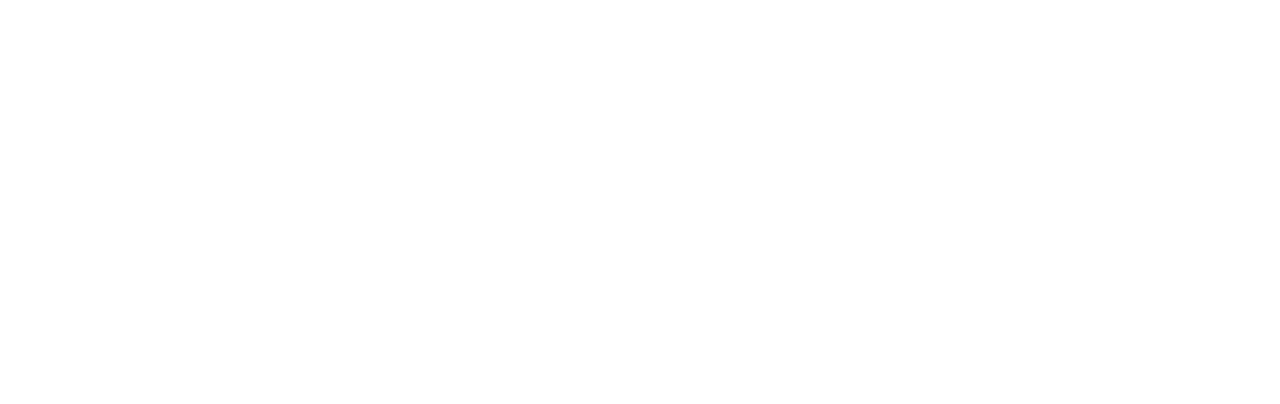
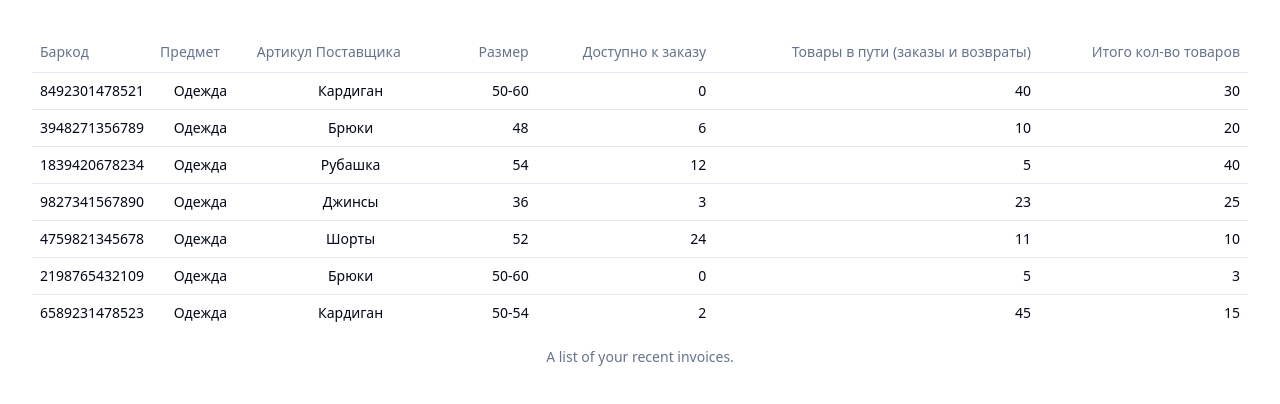
Before and after one commit to garold664/react-table-data-test, a React (Vite) app: page / in a window 1280 px wide. Shown: the top 404 px of the page. Built offline with nearby package versions, Linux system fonts and the light colour scheme.

Commit message:
build base version of table

```diff
--- a/src/App.tsx
+++ b/src/App.tsx
@@ -1,7 +1,12 @@
 import './App.css';
+import ProductsTable from './components/ProductsTable';
 
 function App() {
-  return <></>;
+  return (
+    <>
+      <ProductsTable />
+    </>
+  );
 }
 
 export default App;
--- /dev/null
+++ b/src/components/ProductsTable.tsx
@@ -0,0 +1,56 @@
+import {
+  Table,
+  TableBody,
+  TableCaption,
+  TableCell,
+  TableHead,
+  TableHeader,
+  TableRow,
+} from './ui/table';
+
+import React from 'react';
+
+import data from '../data.json';
+
+export default function ProductsTable() {
+  return (
+    <Table>
+      <TableCaption>A list of your recent invoices.</TableCaption>
+      <TableHeader>
+        <TableRow>
+          <TableHead className="w-[100px]">Баркод</TableHead>
+          <TableHead>Предмет</TableHead>
+          <TableHead>Артикул Поставщика</TableHead>
+          <TableHead className="text-right">Размер</TableHead>
+          <TableHead className="text-right">Доступно к заказу</TableHead>
+          <TableHead className="text-right">
+            Товары в пути (заказы и возвраты)
+          </TableHead>
+          <TableHead className="text-right">Итого кол-во товаров</TableHead>
+        </TableRow>
+      </TableHeader>
+      <TableBody>
+        {data.map((item) => (
+          <TableRow key={item.barcode}>
+            <TableCell className="font-medium">{item.barcode}</TableCell>
+            <TableCell>{item.type}</TableCell>
+            <TableCell>{item.name}</TableCell>
+            <TableCell className="text-right">{item.size}</TableCell>
+            <TableCell className="text-right">{item.available}</TableCell>
+            <TableCell className="text-right">{item.inTransit}</TableCell>
+            <TableCell className="text-right">{item.total}</TableCell>
+          </TableRow>
+        ))}
+        {/* <TableRow>
+          <TableCell className="font-medium">2037618545904</TableCell>
+          <TableCell>Одежда</TableCell>
+          <TableCell>Кардиган</TableCell>
+          <TableCell className="text-right">50-60</TableCell>
+          <TableCell className="text-right">0</TableCell>
+          <TableCell className="text-right">40</TableCell>
+          <TableCell className="text-right">30</TableCell>
+        </TableRow> */}
+      </TableBody>
+    </Table>
+  );
+}
--- /dev/null
+++ b/src/data.json
@@ -0,0 +1,65 @@
+[
+  {
+    "barcode": "8492301478521",
+    "type": "Одежда",
+    "name": "Кардиган",
+    "size": "50-60",
+    "available": "0",
+    "inTransit": "40",
+    "total": "30"
+  },
+  {
+    "barcode": "3948271356789",
+    "type": "Одежда",
+    "name": "Брюки",
+    "size": "48",
+    "available": "6",
+    "inTransit": "10",
+    "total": "20"
+  },
+  {
+    "barcode": "1839420678234",
+    "type": "Одежда",
+    "name": "Рубашка",
+    "size": "54",
+    "available": "12",
+    "inTransit": "5",
+    "total": "40"
+  },
+  {
+    "barcode": "9827341567890",
+    "type": "Одежда",
+    "name": "Джинсы",
+    "size": "36",
+    "available": "3",
+    "inTransit": "23",
+    "total": "25"
+  },
+  {
+    "barcode": "4759821345678",
+    "type": "Одежда",
+    "name": "Шорты",
+    "size": "52",
+    "available": "24",
+    "inTransit": "11",
+    "total": "10"
+  },
+  {
+    "barcode": "2198765432109",
+    "type": "Одежда",
+    "name": "Брюки",
+    "size": "50-60",
+    "available": "0",
+    "inTransit": "5",
+    "total": "3"
+  },
+  {
+    "barcode": "6589231478523",
+    "type": "Одежда",
+    "name": "Кардиган",
+    "size": "50-54",
+    "available": "2",
+    "inTransit": "45",
+    "total": "15"
+  }
+]
```
Also changed, not shown: src/components/ui/table.tsx (+27 -27 lines).
